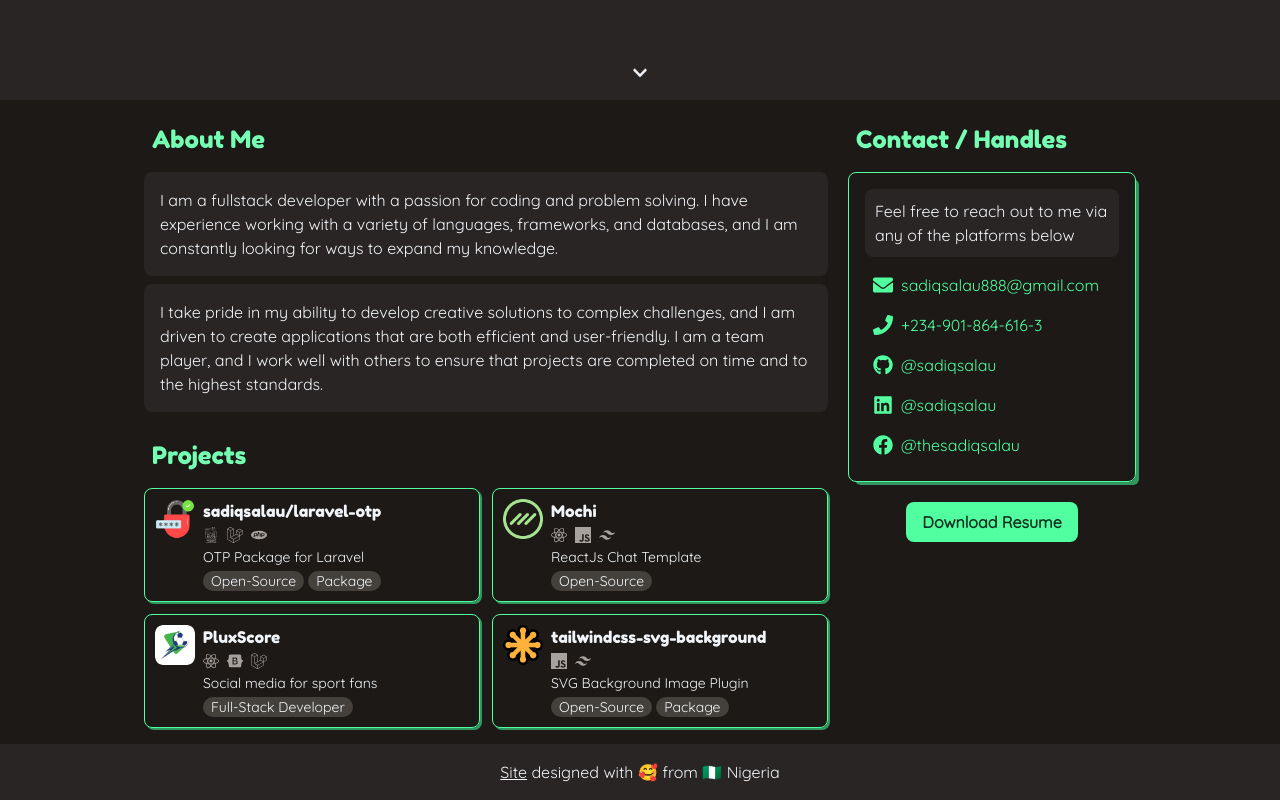
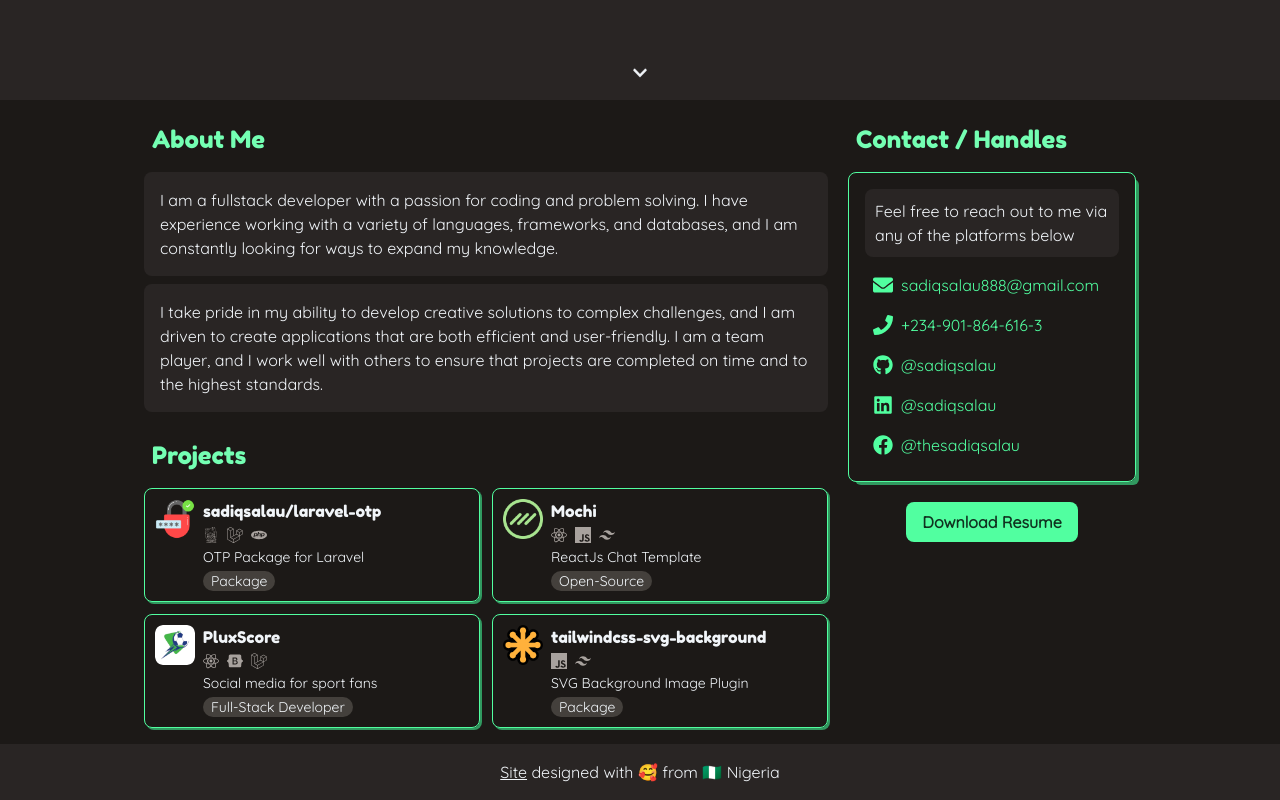
Before and after one commit to sadiqsalau/sadiqsalau.github.io, a React (Vite) app: page / in a window 1280 px wide. Shown: the part 700-1500 px from the top of the page. Built offline with nearby package versions, Linux system fonts and the light colour scheme.

Commit message:
Updated projects tags

```diff
--- a/src/projects/laravel-otp/index.js
+++ b/src/projects/laravel-otp/index.js
@@ -7,7 +7,7 @@ export const project = {
   title: "sadiqsalau/laravel-otp",
   link: "https://packagist.org/packages/sadiqsalau/laravel-otp",
   repo: "https://github.com/sadiqsalau/laravel-otp",
-  tags: ["Open-Source", "Package"],
+  tags: ["Package"],
   technologies: [SiComposer, SiLaravel, SiPhp],
   description: "OTP Package for Laravel",
   fullDescription:
--- a/src/projects/tailwindcss-svg-background/index.js
+++ b/src/projects/tailwindcss-svg-background/index.js
@@ -7,7 +7,7 @@ export const project = {
   title: "tailwindcss-svg-background",
   link: "https://www.npmjs.com/package/tailwindcss-svg-background",
   repo: "https://github.com/sadiqsalau/tailwindcss-svg-background",
-  tags: ["Open-Source", "Package"],
+  tags: ["Package"],
   technologies: [SiJavascript, SiTailwindcss],
   description: "SVG Background Image Plugin",
   fullDescription:
```
